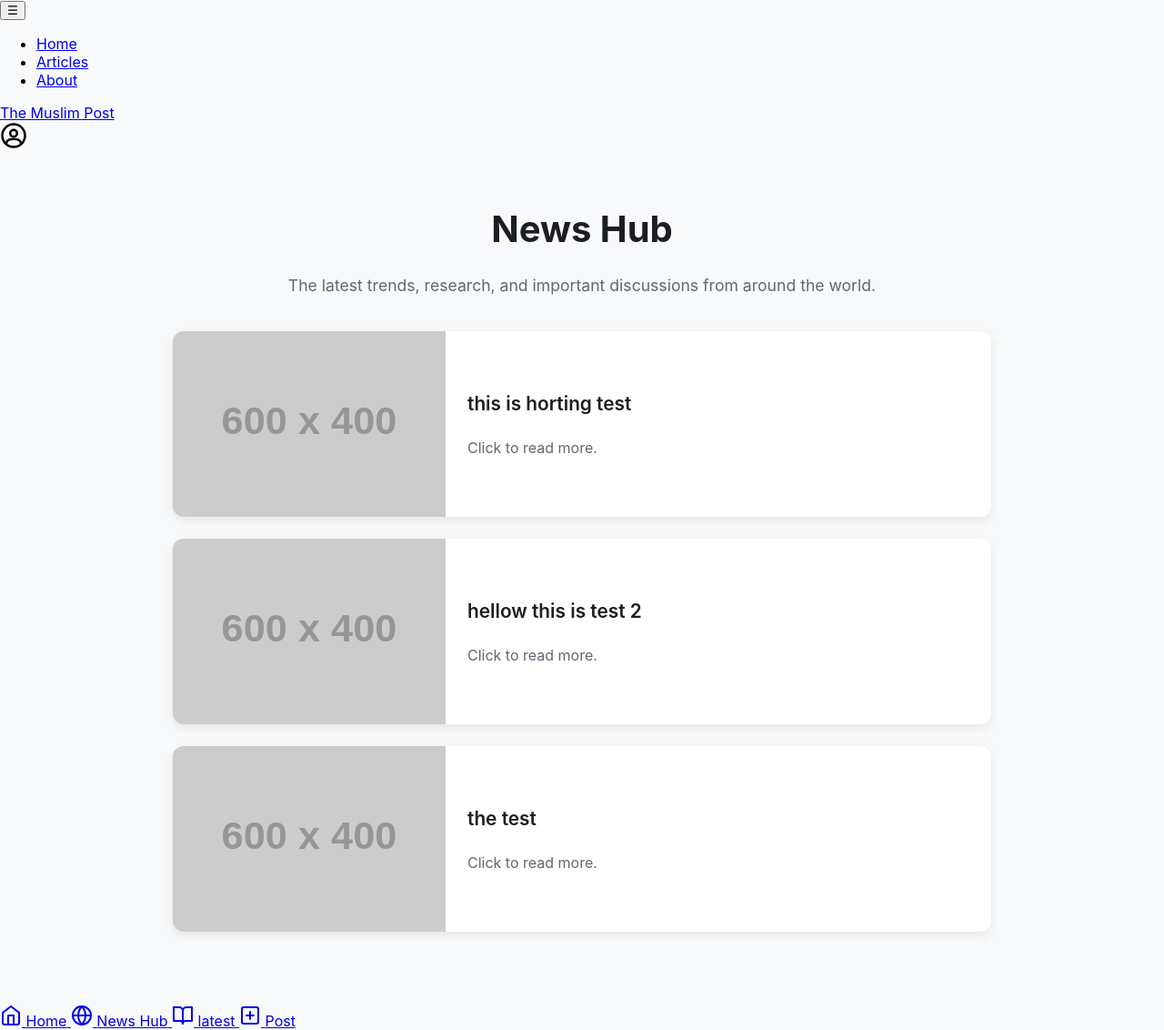
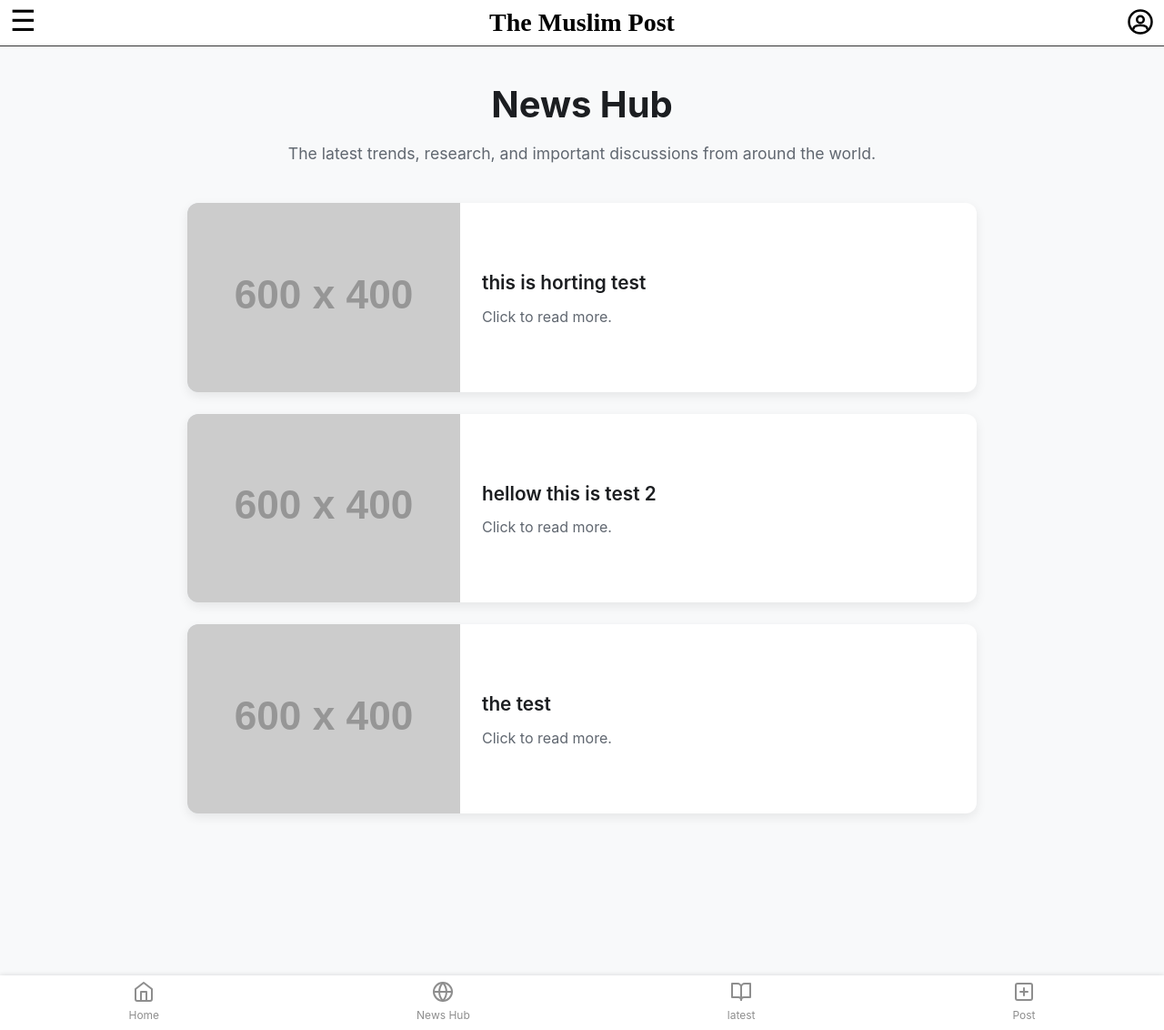
Before and after one commit to ZaidAlamgir/TMP_Host, a Jekyll site: the page built from news-hub.html, in a window 1280 px wide and 1132 px high. Shown: the whole window at 91% size. Built offline with Jekyll 4.4.1, drawn with Linux system fonts in a browser that asks for light colours.

Commit message:
Update default.html

```diff
--- a/_layouts/default.html
+++ b/_layouts/default.html
@@ -5,8 +5,9 @@
     <meta name="viewport" content="width=device-width, initial-scale=1.0">
     <title>{{ page.title | default: site.title }}</title>
     <!-- Your site's main CSS files -->
-    <!-- <link rel="stylesheet" href="/style.css"> -->
-    <!-- <link rel="stylesheet" href="/menu.css"> -->
+    <link rel="stylesheet" href="/style.css">
+    <link rel="stylesheet" href="/menu.css">
+    <link rel="stylesheet" href="/login.css">
 
     <!-- We can add page-specific styles here later if needed -->
     <style>
```
